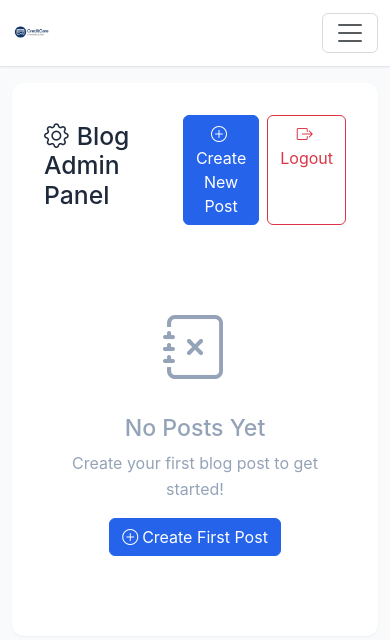
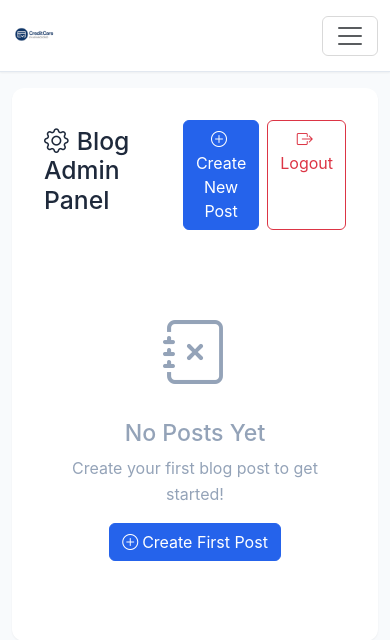
Before and after one commit to pragat206/advance-credit, a FastAPI app: page /blog/admin in a window 390 px wide. Shown: the top 640 px of the page. Run offline with FastAPI, Linux system fonts and the light colour scheme; a user stored in the database is signed in; some libraries are stand-ins or nearby versions.

Commit message:
Increase CreditCare logo size in navbar for better visibility

```diff
--- a/src/blog/templates/blog/base.html
+++ b/src/blog/templates/blog/base.html
@@ -37,6 +37,8 @@
             background: var(--white);
             border-bottom: 1px solid var(--border-color);
             box-shadow: var(--shadow-sm);
+            min-height: 80px;
+            padding: 0.75rem 0;
         }
 
         .navbar-brand {
@@ -51,6 +53,26 @@
 
         .navbar-brand img:hover {
             opacity: 0.8;
+        }
+
+        /* Responsive logo sizing */
+        @media (max-width: 768px) {
+            .navbar-brand img {
+                height: 50px !important;
+                max-width: 150px !important;
+            }
+
+            .navbar {
+                min-height: 70px;
+                padding: 0.5rem 0;
+            }
+        }
+
+        @media (max-width: 576px) {
+            .navbar-brand img {
+                height: 45px !important;
+                max-width: 120px !important;
+            }
         }
 
         .nav-link {
@@ -189,7 +211,7 @@
     <nav class="navbar navbar-expand-lg">
         <div class="container">
             <a class="navbar-brand d-flex align-items-center" href="/blog/">
-                <img src="/blog/static/creditcare-logo.png" alt="CreditCare Logo" style="height: 40px; width: auto;">
+                <img src="/blog/static/creditcare-logo.png" alt="CreditCare Logo" style="height: 60px; width: auto; max-width: 200px;">
             </a>
 
             <button class="navbar-toggler" type="button" data-bs-toggle="collapse" data-bs-target="#navbarNav">
```
